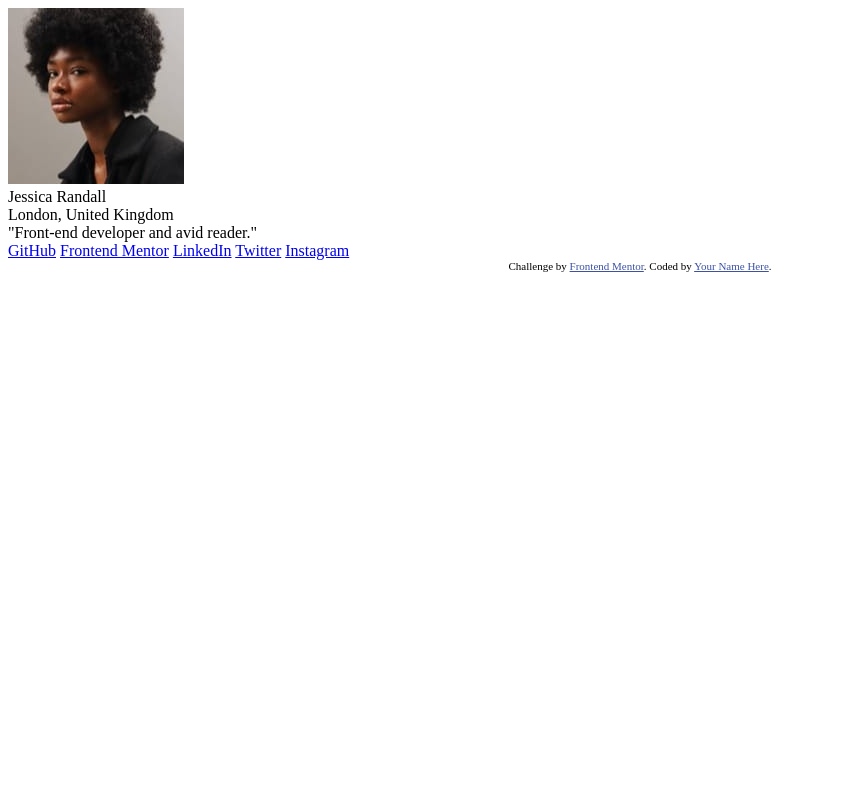
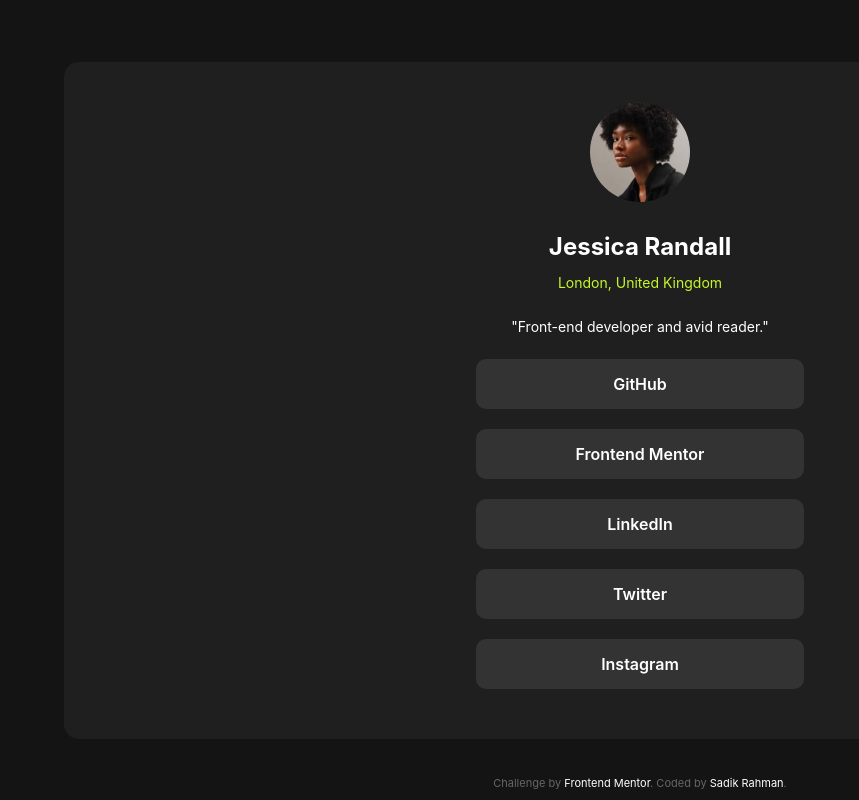
Before and after one commit to Coder-Sadik/social-links-profile-main, a plain HTML site: page index.html in a window 1280 px wide. Shown: the whole page, without its empty margins (0-859 px from the left). Drawn offline with Linux system fonts and the light colour scheme.

Commit message:
initial design complete

```diff
--- a/index.html
+++ b/index.html
@@ -11,27 +11,16 @@
 			sizes="32x32"
 			href="./assets/images/favicon-32x32.png"
 		/>
-		<link rel="stylesheet" href="" />
+		<link rel="stylesheet" href="style.css" />
 
 		<title>Frontend Mentor | Social links profile</title>
-
-		<!-- Feel free to remove these styles or customise in your own stylesheet 👍 -->
-		<style>
-			.attribution {
-				font-size: 11px;
-				text-align: center;
-			}
-			.attribution a {
-				color: hsl(228, 45%, 44%);
-			}
-		</style>
 	</head>
 	<body>
 		<div class="card">
 			<img src="assets/images/avatar-jessica.jpeg" alt="" />
-			<div class="userName">Jessica Randall</div>
-			<div class="location">London, United Kingdom</div>
-			<div class="bio">"Front-end developer and avid reader."</div>
+			<div class="userName"><h2>Jessica Randall</h2></div>
+			<div class="location"><p>London, United Kingdom</p></div>
+			<div class="bio"><p>"Front-end developer and avid reader."</p></div>
 			<div class="socialLinks">
 				<a href="#">GitHub</a>
 				<a href="#">Frontend Mentor</a>
@@ -45,7 +34,7 @@
 			Challenge by
 			<a href="https://www.frontendmentor.io?ref=challenge" target="_blank"
 				>Frontend Mentor</a
-			>. Coded by <a href="#">Your Name Here</a>.
+			>. Coded by <a href="#">Sadik Rahman</a>.
 		</div>
 	</body>
 </html>
--- a/style.css
+++ b/style.css
@@ -1,13 +1,85 @@
-*{
-    box-sizing: border-box;
-    margin: 0;
-    padding: 0;
+* {
+	box-sizing: border-box;
+	margin: 0;
+	padding: 0;
 }
 
-body{
-    font-family: "Inter", sans-serif;
+body {
+	font-family: "Inter", sans-serif;
+	height: 100vh;
+	display: flex;
+	flex-direction: column;
+	align-items: center;
+	justify-content: center;
+	background-color: hsl(0, 0%, 8%);
 }
 
-p{
-    font-size: 14px;
+p {
+	font-size: 14px;
+	font-weight: 400;
+	line-height: 24px;
 }
+h2 {
+	font-weight: 700;
+}
+.card {
+	background-color: hsl(0, 0%, 12%);
+    width: 90%;
+	display: flex;
+	flex-direction: column;
+	align-items: center;
+	justify-content: center;
+	border-radius: 15px;
+	padding: 40px;
+}
+.card img {
+	border-radius: 50%;
+	width: 100px;
+    margin-bottom: 30px;
+}
+.userName,
+.bio {
+	color: hsl(0, 0%, 100%);
+}
+.bio {
+	margin: 10px 0px;
+}
+.location {
+	color: hsl(75, 94%, 57%);
+	margin: 10px 0;
+}
+
+.socialLinks {
+	display: flex;
+	flex-direction: column;
+	gap: 20px;
+	margin: 10px 0;
+}
+
+.socialLinks a {
+	background-color: hsl(0, 0%, 20%);
+	padding: 15px 100px;
+	border-radius: 10px;
+	color: hsl(0, 0%, 100%);
+	text-decoration: none;
+	text-align: center;
+    font-weight: 600;
+}
+
+.socialLinks a:hover {
+	background-color: hsl(75, 94%, 57%);
+	color: hsl(0, 0%, 12%);
+}
+
+.attribution {
+	font-size: 11px;
+	text-align: center;
+	color: hsl(0, 0%, 40%);
+	position: fixed;
+	bottom: 10px;
+}
+.attribution a {
+	color: hsl(228, 45%, 44%);
+	text-decoration: none;
+	color: hsl(0, 0%, 100%);
+}
```
